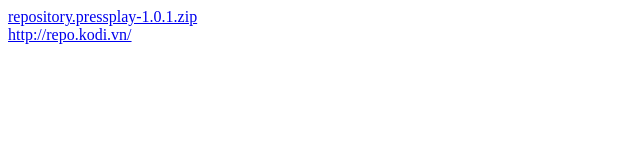
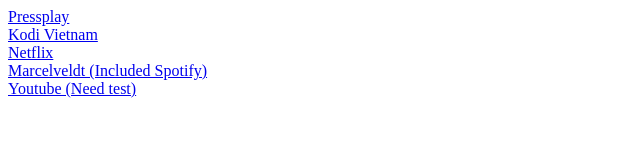
Before and after one commit to makervn/makervn.github.io, a plain HTML site: page index.html in a window 1280 px wide. Shown: the whole page, without its empty margins (0-640 px from the left). Drawn offline with Linux system fonts and the light colour scheme.

Commit message:
Update index.html
1. Update index.html
2. Add zip file

```diff
--- a/index.html
+++ b/index.html
@@ -1,3 +1,10 @@
-<a href="repository.pressplay-1.0.1.zip">repository.pressplay-1.0.1.zip</a>
+<a href="https://github.com/pressplaykodi/pressplaykodi.github.io/raw/main/repository.pressplay-1.0.1.zip">Pressplay</a>
 <br/>
-<a href="http://repo.kodi.vn/">http://repo.kodi.vn/</a>
+<a href="http://repo.kodi.vn/">Kodi Vietnam</a>
+<br/>
+<a href="https://github.com/castagnait/repository.castagnait/raw/master/repository.castagnait-1.0.1.zip">Netflix</a>
+<br/>
+<a href="https://kodi-community-addons.github.io/repository.marcelveldt/">Marcelveldt (Included Spotify)</a>
+<br/>
+<a href="https://github.com/anxdpanic/plugin.video.youtube/releases/download/v6.8.16/plugin.video.youtube-6.8.16.zip">Youtube (Need test)</a>
+<br/>
```
Also changed, not shown: 3 other files.
